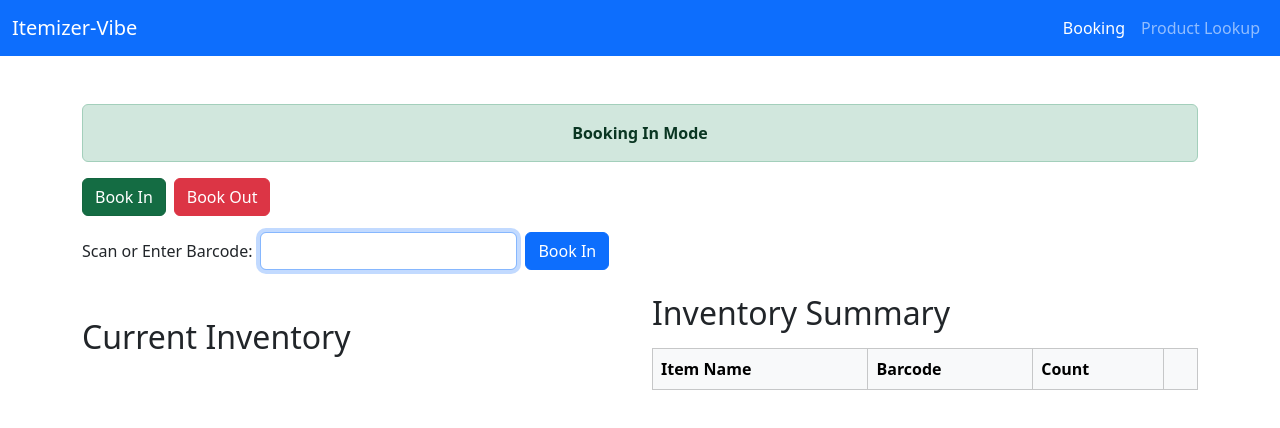
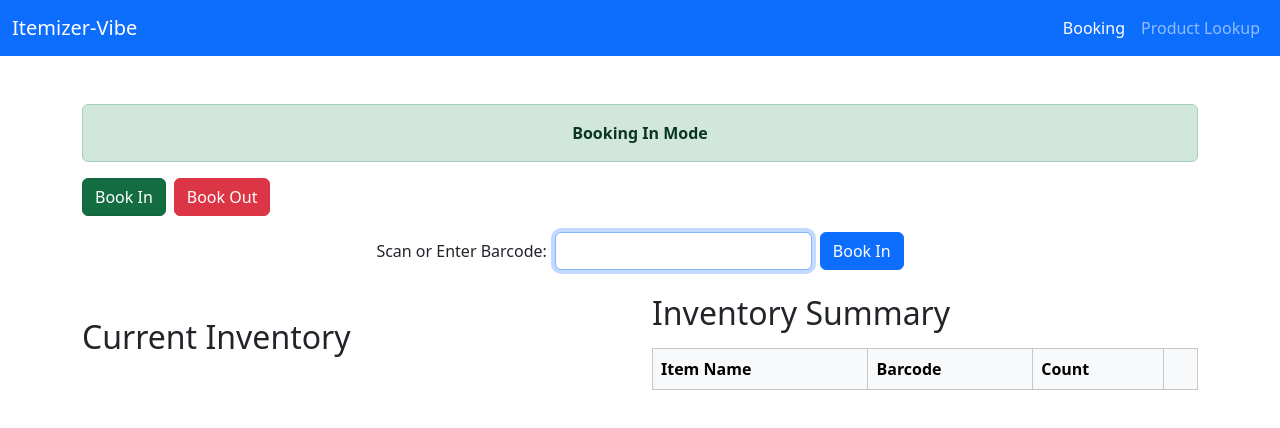
Before and after one commit to iangorse/itemizer-vibe, a React (Vite) app: page / in a window 1280 px wide. Shown: the top 428 px of the page. Built offline with nearby package versions, Linux system fonts and the light colour scheme.

Commit message:
Enhance InventoryPage: center align barcode input form for improved layout

```diff
--- a/src/components/InventoryPage.jsx
+++ b/src/components/InventoryPage.jsx
@@ -76,7 +76,7 @@ function InventoryPage({
         <button className={`btn btn-success me-2${mode === 'in' ? ' active' : ''}`} onClick={() => { setMode('in'); if (barcodeInputRef.current) barcodeInputRef.current.focus(); }}>Book In</button>
         <button className={`btn btn-danger${mode === 'out' ? ' active' : ''}`} onClick={() => { setMode('out'); if (barcodeInputRef.current) barcodeInputRef.current.focus(); }}>Book Out</button>
       </div>
-      <form onSubmit={handleBarcodeSubmit} className="mb-4 row g-2 align-items-center">
+      <form onSubmit={handleBarcodeSubmit} className="mb-4 row justify-content-center g-2 align-items-center">
         <div className="col-auto">
           <label className="form-label mb-0">Scan or Enter Barcode:</label>
         </div>
```
